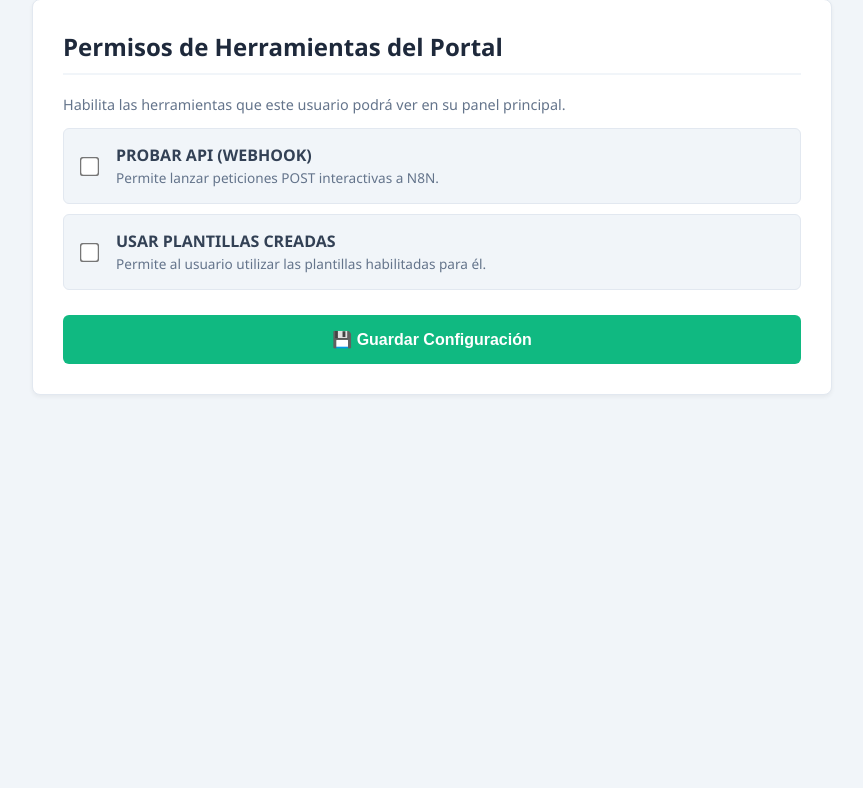
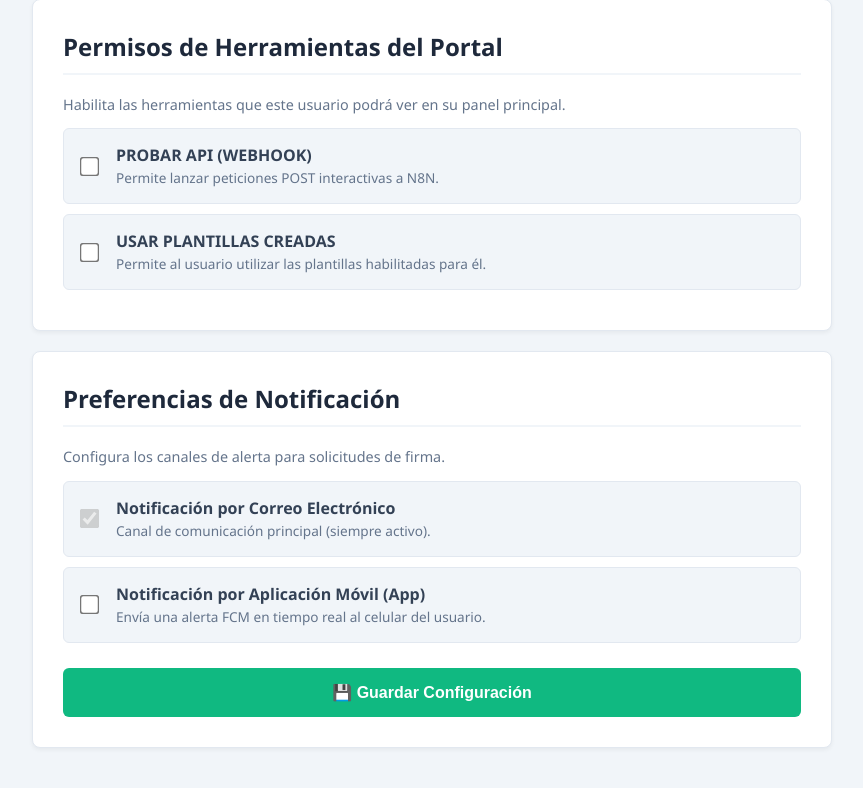
Before and after one commit to Raloy-Lubricantes-S-A-de-C-V/DEV108, a Django app: template motor_firmas/templates/motor_firmas/admin_usuarios_detalle.html in a window 1280 px wide. Shown: the part 450-1238 px from the top of the page, without its empty margins (208-1071 px from the left). Before the commit the page ends 845 px from the top, so only its background shows below. Run offline with Django 3.2, Linux system fonts and the light colour scheme; the template is opened without the code that fills it, so the values that code supplies are empty.

Commit message:
[UPDATE] Cambios a firma

```diff
--- a/motor_firmas/models.py
+++ b/motor_firmas/models.py
@@ -62,6 +62,10 @@ class DirectorioFirmas(models.Model):
     permisos_portal = models.JSONField(default=list, blank=True)
     ultima_actividad = models.DateTimeField(null=True, blank=True)
 
+    # Notificaciones y App
+    notificar_celular = models.BooleanField(default=False)
+    fcm_token = models.CharField(max_length=255, blank=True, null=True)
+
     def set_pin(self, raw_pin): self.pin_hash = make_password(raw_pin)
 
     def check_pin(self, raw_pin): return check_password(raw_pin, self.pin_hash)
--- a/motor_firmas/templates/motor_firmas/admin_usuarios_detalle.html
+++ b/motor_firmas/templates/motor_firmas/admin_usuarios_detalle.html
@@ -72,6 +72,27 @@
                     <span style="font-size:0.85rem; color:#64748b;">Permite al usuario utilizar las plantillas habilitadas para él.</span>
                 </div>
             </div>
+        </div>
+
+        <div class="card">
+            <h2>Preferencias de Notificación</h2>
+            <p style="color:#64748b; font-size:0.9rem;">Configura los canales de alerta para solicitudes de firma.</p>
+
+            <div class="permiso-box">
+                <input type="checkbox" checked disabled>
+                <div>
+                    <strong>Notificación por Correo Electrónico</strong><br>
+                    <span style="font-size:0.85rem; color:#64748b;">Canal de comunicación principal (siempre activo).</span>
+                </div>
+            </div>
+
+            <div class="permiso-box">
+                <input type="checkbox" id="chkNotificarCelular" {% if usuario.notificar_celular %}checked{% endif %}>
+                <div>
+                    <strong>Notificación por Aplicación Móvil (App)</strong><br>
+                    <span style="font-size:0.85rem; color:#64748b;">Envía una alerta FCM en tiempo real al celular del usuario.</span>
+                </div>
+            </div>
 
             <button class="btn-save" onclick="guardarCambios()" style="margin-top: 15px;">💾 Guardar Configuración</button>
         </div>
@@ -94,7 +115,8 @@
 
             let payload = {
                 id: {{ usuario.id }},
-                permisos: permisos
+                permisos: permisos,
+                notificar_celular: document.getElementById('chkNotificarCelular').checked
             };
 
             {% if es_superadmin %}
--- a/motor_firmas/urls.py
+++ b/motor_firmas/urls.py
@@ -44,4 +44,7 @@ urlpatterns = [
     path('admin-portal/administradores/', views.admin_administradores, name='admin_administradores'),
     path('admin-portal/logout/', views.admin_logout, name='admin_logout'),
     path('api/admin-action/<str:accion>/', views.admin_api, name='admin_api'),
+
+    # RUTA PARA LA APP (FCM)
+    path('api/app/update-fcm-token/', views.app_update_fcm_token, name='app_update_fcm_token'),
 ]
```
Also changed, not shown: motor_firmas/utils.py (+39 -0 lines), motor_firmas/views.py (+27 -1 lines).
